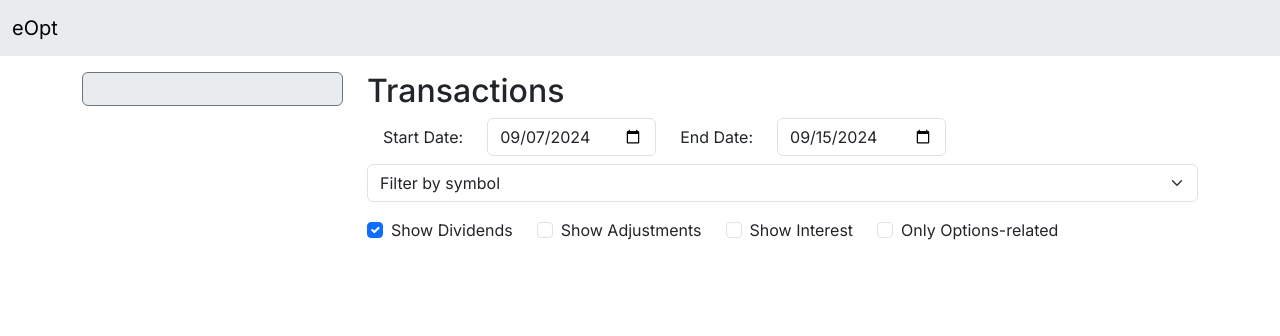
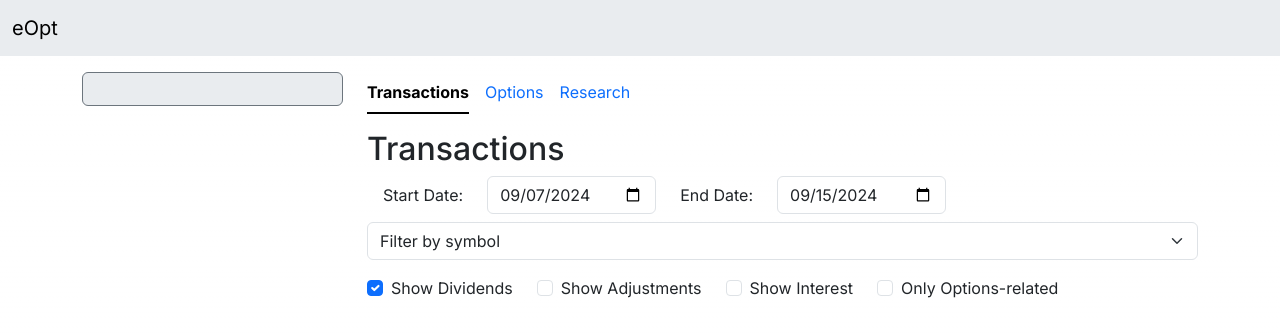
Before and after one commit to gmadrid/eopt, a Next.js app: page /accounts in a window 1280 px wide. Shown: the top 336 px of the page. Built offline with nearby package versions, Linux system fonts and the light colour scheme.

Commit message:
Adding tabs (only 'Transactions' is used yet)

```diff
--- a/app/accounts/page.tsx
+++ b/app/accounts/page.tsx
@@ -1,10 +1,18 @@
 'use client';
 
-import React from "react";
+import React, {useContext} from "react";
 import TransactionList from "@/lib/uicomponents/transaction_list";
+import {TabbContext} from "@/lib/uicomponents/contexts/tab_context";
+import OptionsTab from "@/lib/uicomponents/options_tab";
+import ResearchTab from "@/lib/uicomponents/research_tab";
 
 export default function AccountsPage() {
+    const [tab] = useContext(TabbContext);
+
+    // TODO: move this to '/'
     return <>
-        <TransactionList></TransactionList>
+        {tab === "transactions" && <TransactionList></TransactionList>}
+        {tab === "options" && <OptionsTab></OptionsTab>}
+        {tab === "research" && <ResearchTab></ResearchTab>}
     </>;
 }
--- a/app/layout.tsx
+++ b/app/layout.tsx
@@ -9,6 +9,8 @@ import {headers} from "next/headers";
 import LoggedInContextComponent from "@/lib/uicomponents/contexts/login_context";
 import AccountContextComponent from "@/lib/uicomponents/contexts/account_context";
 import OptionAlerts from "@/lib/uicomponents/option_alerts";
+import TabbContextComponent from "@/lib/uicomponents/contexts/tab_context";
+import TabSelector from "@/lib/uicomponents/tab_selector";
 
 const inter = Inter({subsets: ["latin"]});
 
@@ -43,6 +45,7 @@ export default function RootLayout({
         <body className={clsx(inter.className)}>
         <LoggedInContextComponent loggedIn={logged_in}>
             <AccountContextComponent>
+                <TabbContextComponent>
                     <EoptNavbar/>
                     <Container>
                         <Row>
@@ -51,10 +54,12 @@ export default function RootLayout({
                             </Col>
                             <Col xs={9} className="pt-3">
                                 <OptionAlerts/>
+                                <TabSelector/>
                                 {children}
                             </Col>
                         </Row>
                     </Container>
+                </TabbContextComponent>
             </AccountContextComponent>
         </LoggedInContextComponent>
         </body>
--- a/lib/uicomponents/accounts_menu.tsx
+++ b/lib/uicomponents/accounts_menu.tsx
@@ -2,11 +2,13 @@ import React, {useContext, useEffect, useState} from "react";
 import {AccountContext} from "@/lib/uicomponents/contexts/account_context";
 import {AccountBalances, AccountListResponse} from "@/lib/etradeclient";
 import {formatCurrency} from "@/lib/format";
+import {TabbContext} from "@/lib/uicomponents/contexts/tab_context";
 
 export default function AccountsMenu(props: { loggedIn: boolean; }) {
     let loggedIn = props.loggedIn;
 
     let [currentAccount, setCurrentAccount] = useContext(AccountContext);
+    let [foo, setFoo] = useContext(TabbContext);
     // TODO: make this just be Account[] and not the AccountListResponse.
     let [accounts, setAccounts] = React.useState({} as AccountListResponse);
     let [accountBalances, setAccountBalances] = useState<AccountBalances | undefined>(undefined);
--- /dev/null
+++ b/lib/uicomponents/contexts/tab_context.tsx
@@ -0,0 +1,15 @@
+'use client';
+
+import React, {createContext} from "react";
+
+type TabbContextType = [string, ((s: string) => void) | undefined];
+
+export let TabbContext = createContext<TabbContextType>(["transactions", undefined]);
+
+export default function TabbContextComponent(props: { children: React.ReactNode; }) {
+    let [tab, setTab] = React.useState("transactions");
+
+    return <TabbContext.Provider value={[tab, setTab]}>
+        {props.children}
+    </TabbContext.Provider>
+}
--- a/lib/uicomponents/option_alerts.tsx
+++ b/lib/uicomponents/option_alerts.tsx
@@ -97,8 +97,8 @@ const OptionAlerts = () => {
     }
 
     return (
-        <div className="mb-3 border border-2 border-black px-3 py-2 rounded-2 bg-danger-subtle">
-            <strong className="fs-4">Options to watch</strong>
+        <div className="alert alert-danger">
+            <div className="pb-2"><strong className="fs-4">Options to watch</strong></div>
             {alert_list.map(p => {
                 const pieces = p.Complete?.baseSymbolAndPrice.trim().split('/');
                 const price = formatCurrency(parseFloat(pieces[1]));
--- /dev/null
+++ b/lib/uicomponents/options_tab.tsx
@@ -0,0 +1,7 @@
+'use client';
+
+export default function OptionsTab() {
+    return <div>
+        <h1>Options</h1>
+    </div>;
+}
--- /dev/null
+++ b/lib/uicomponents/research_tab.tsx
@@ -0,0 +1,7 @@
+'use client';
+
+export default function ResearchTab() {
+    return <div>
+        <h1>Research</h1>
+    </div>;
+}
--- /dev/null
+++ b/lib/uicomponents/tab_selector.tsx
@@ -0,0 +1,35 @@
+'use client';
+
+import {useContext} from "react";
+import {TabbContext} from "@/lib/uicomponents/contexts/tab_context";
+import clsx from "clsx";
+
+export default function TabSelector() {
+    let [tab, setTab] = useContext(TabbContext);
+
+    return <ul className="pb-3 nav nav-underline">
+        <li className="nav-item" key="nav-transactions">
+            <a className={clsx(
+                "nav-link", {
+                    active: tab === "transactions"
+                }
+            )} onClick={() => setTab!("transactions")}>Transactions</a>
+        </li>
+        <li className="nav-item" key="nav-Options">
+            <a className={clsx(
+                "nav-link", {
+                    active: tab === "options"
+                }
+            )} onClick={() => setTab!("options")}>Options</a>
+        </li>
+        <li className="nav-item" key="nav-research">
+            <a className={clsx(
+                "nav-link", {
+                    active: tab === "research"
+                }
+            )} onClick={() => setTab!("research")}>Research</a>
+        </li>
+    </ul>
+
+
+}
```
Lines whose indentation alone changed are shown as unchanged.
